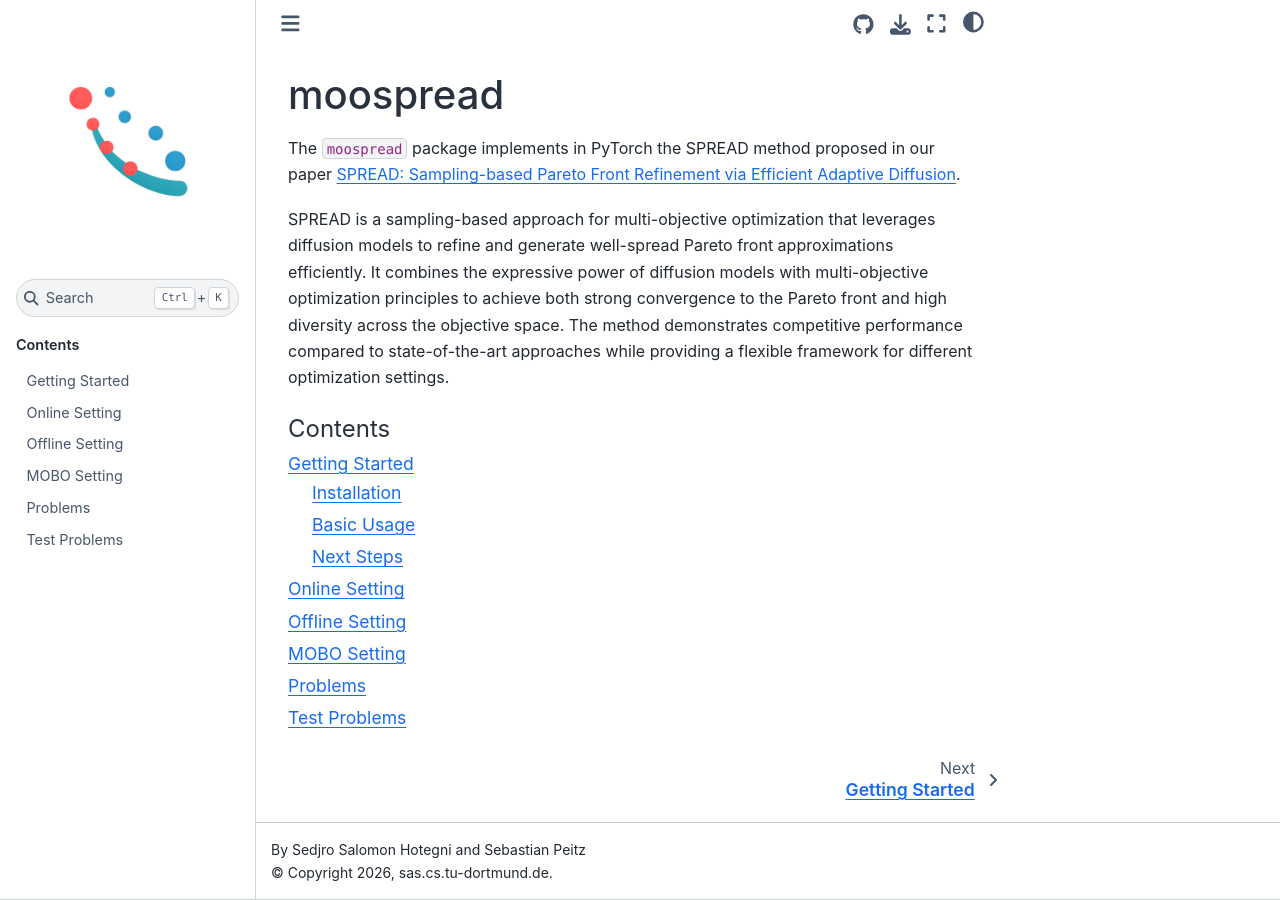
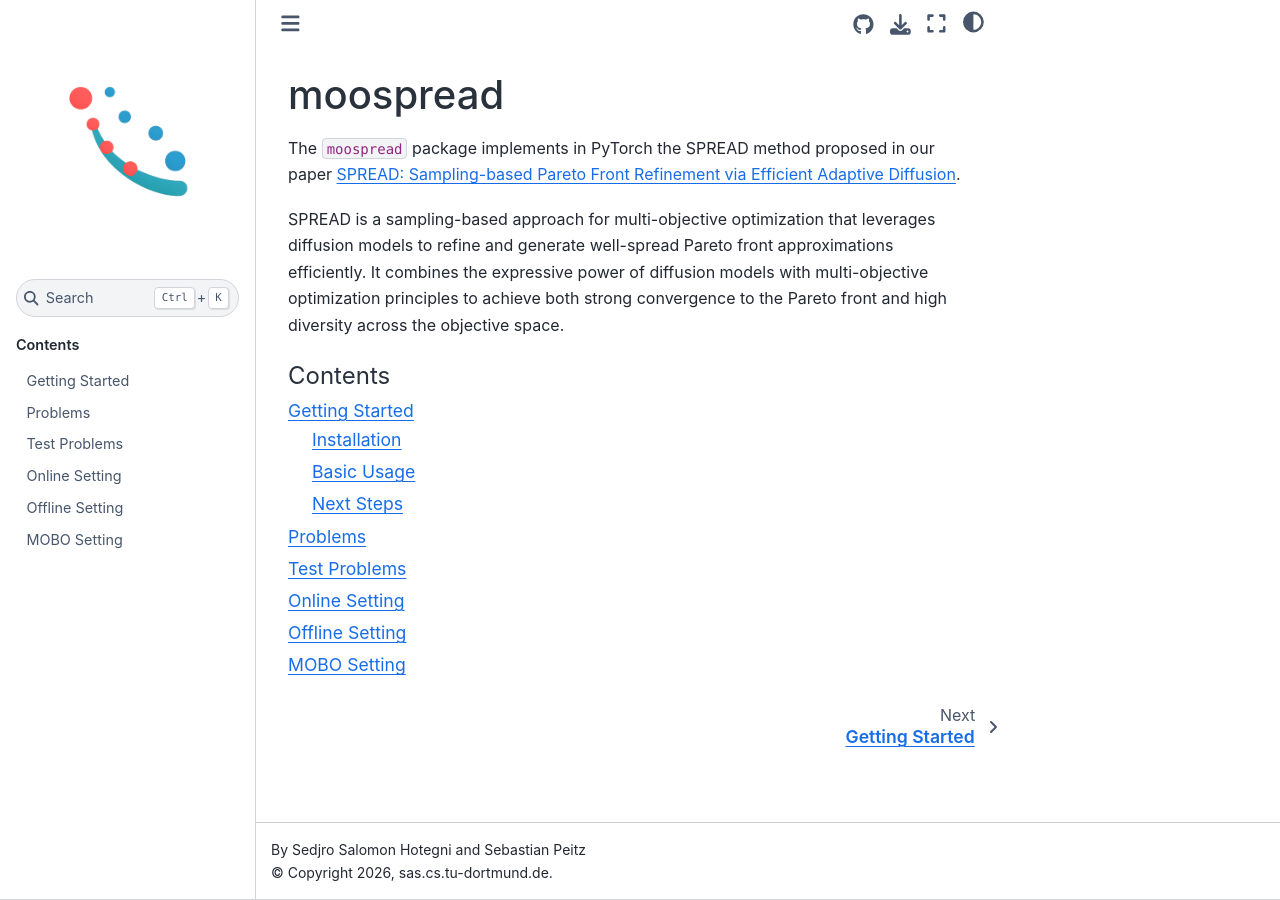
Before and after one commit to safe-autonomous-systems/moo-spread, a Sphinx documentation site: the page built from docs/index.rst, in a window 1280 px wide. Built offline with Sphinx 7.4.7 and the Sphinx Book theme 1.1.4, drawn with Linux system fonts in a browser that asks for light colours.

```diff
--- a/docs/index.rst
+++ b/docs/index.rst
@@ -6,15 +6,14 @@ The ``moospread`` package implements in PyTorch the SPREAD method proposed in ou
 
 SPREAD is a sampling-based approach for multi-objective optimization that leverages diffusion models to refine and generate well-spread Pareto front approximations efficiently.
 It combines the expressive power of diffusion models with multi-objective optimization principles to achieve both strong convergence to the Pareto front and high diversity across the objective space.
-The method demonstrates competitive performance compared to state-of-the-art approaches while providing a flexible framework for different optimization settings.
 
 .. toctree::
    :maxdepth: 2
    :caption: Contents
 
    getting-started
+   problems
+   test-problems
    online-setting
    offline-setting
    mobo-setting
-   problems
-   test-problems
```
